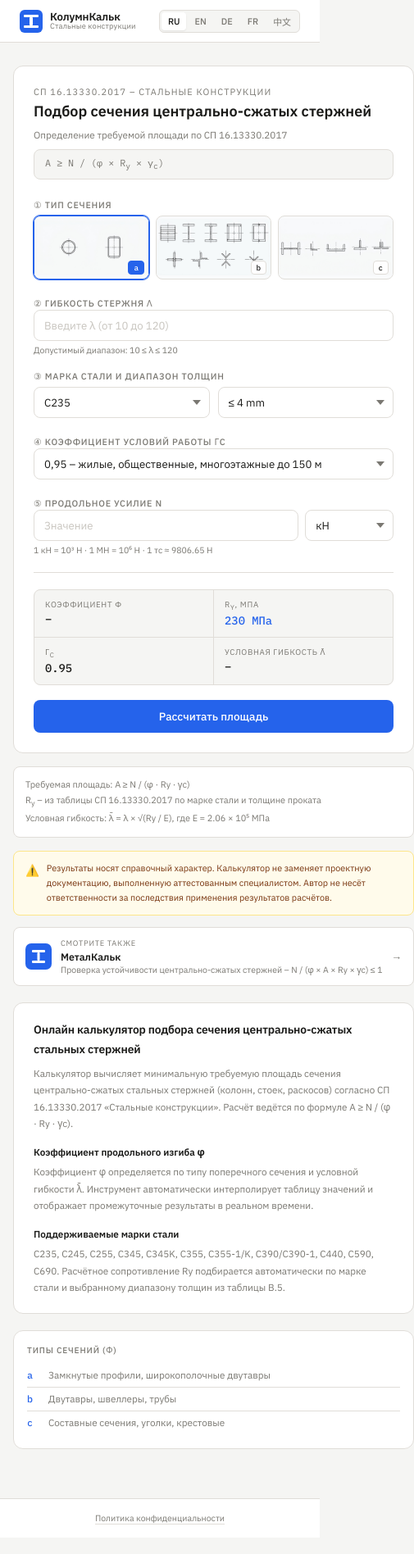
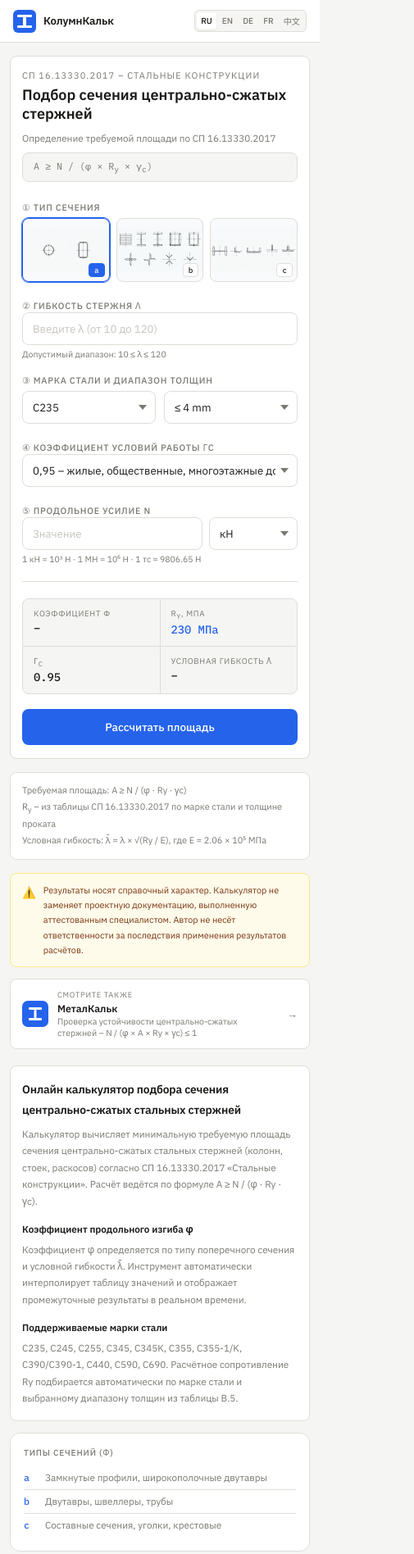
Before and after one commit to sherhn/columncalc, a plain HTML site: page index.html in a window 390 px wide. Shown: the top 1896 px of the page at 82% size, 505 px wide, since content can reach past the window. Drawn offline with Linux system fonts and the light colour scheme.

Commit message:
Improved mobile responsiveness.

```diff
--- a/index.html
+++ b/index.html
@@ -54,8 +54,8 @@
     /* ── Navbar ── */
     .navbar {
       background: var(--white); border-bottom: 1px solid var(--border);
-      padding: 0 24px; display: flex; align-items: center;
-      height: 52px; gap: 12px; position: sticky; top: 0; z-index: 50;
+      padding: 0 16px; display: flex; align-items: center;
+      height: 52px; gap: 8px; position: sticky; top: 0; z-index: 50;
     }
     .logo {
       display: flex; align-items: center; gap: 9px; text-decoration: none; color: var(--text);
@@ -66,15 +66,19 @@
     .logo-wordmark span:first-child { font-size: .88rem; font-weight: 600; color: var(--text); }
     .logo-wordmark span:last-child  { font-size: .62rem; color: var(--muted); font-weight: 400; letter-spacing: .02em; }
     .nav-spacer { flex: 1; }
-    .lang-sw { display: flex; gap: 2px; background: var(--bg); border: 1px solid var(--border); border-radius: 6px; padding: 2px; }
+    .lang-sw { display: flex; gap: 2px; background: var(--bg); border: 1px solid var(--border); border-radius: 6px; padding: 2px; flex-wrap: nowrap; }
     .lang-btn {
       border: none; background: none; cursor: pointer;
       font-family: var(--sans); font-size: .73rem; font-weight: 500;
-      padding: 3px 8px; border-radius: 4px; color: var(--muted);
-      transition: background .12s, color .12s;
+      padding: 3px 7px; border-radius: 4px; color: var(--muted);
+      transition: background .12s, color .12s; white-space: nowrap;
     }
     .lang-btn.active { background: var(--white); color: var(--text); box-shadow: 0 1px 2px rgba(0,0,0,.08); }
     .lang-btn:hover:not(.active) { color: var(--text); }
+    @media (max-width: 420px) {
+      .logo-wordmark span:last-child { display: none; }
+      .lang-btn { padding: 3px 5px; font-size: .68rem; }
+    }
 
     /* ── Page layout ── */
     .page {
@@ -84,7 +88,9 @@
       gap: 20px; align-items: start;
     }
     @media (max-width: 860px) { .page { grid-template-columns: 1fr; } }
+    @media (max-width: 480px) { .page { padding: 16px 12px 48px; gap: 14px; } }
     .card { background: var(--white); border: 1px solid var(--border); border-radius: var(--r-lg); padding: 24px; }
+    @media (max-width: 480px) { .card { padding: 16px 14px; border-radius: var(--r); } }
 
     /* ── Header ── */
     .hdr { margin-bottom: 24px; }
@@ -95,6 +101,7 @@
       font-family: var(--mono); font-size: .78rem; color: var(--muted);
       background: var(--bg); border: 1px solid var(--border);
       border-radius: var(--r); padding: 8px 13px;
+      overflow-x: auto; white-space: nowrap;
     }
 
     /* ── Field ── */
@@ -102,6 +109,7 @@
     .fl { font-size: .72rem; font-weight: 500; color: var(--muted); text-transform: uppercase; letter-spacing: .07em; margin-bottom: 6px; }
 
     .sec-cards { display: grid; grid-template-columns: repeat(3,1fr); gap: 8px; }
+    @media (max-width: 360px) { .sec-cards { gap: 6px; } }
     .sec-card {
       border: 1px solid var(--border); border-radius: var(--r);
       overflow: hidden; cursor: pointer; position: relative;
@@ -110,6 +118,7 @@
     .sec-card:hover { border-color: var(--border2); }
     .sec-card.active { border-color: var(--accent); outline: 1px solid var(--accent); }
     .sec-img { display: block; width: 100%; height: 76px; object-fit: contain; }
+    @media (max-width: 380px) { .sec-img { height: 60px; } }
     .sec-tag {
       position: absolute; bottom: 5px; right: 5px;
       font-family: var(--mono); font-size: .62rem; font-weight: 500;
@@ -123,6 +132,7 @@
       border-radius: var(--r); color: var(--text); font-family: var(--sans);
       font-size: .88rem; padding: 9px 12px; outline: none;
       transition: border-color .15s, box-shadow .15s; -moz-appearance: textfield;
+      min-height: 40px;
     }
     .inp::-webkit-inner-spin-button, .inp::-webkit-outer-spin-button { -webkit-appearance: none; }
     .inp::placeholder { color: var(--border2); }
@@ -135,7 +145,9 @@
     }
     .hint { font-size: .7rem; color: var(--muted); margin-top: 4px; }
     .r2 { display: grid; grid-template-columns: 1fr 1fr; gap: 10px; }
+    @media (max-width: 360px) { .r2 { grid-template-columns: 1fr; gap: 8px; } }
     .ru { display: grid; grid-template-columns: 1fr 108px; gap: 8px; }
+    @media (max-width: 360px) { .ru { grid-template-columns: 1fr 90px; gap: 6px; } }
     .divider { height: 1px; background: var(--border); margin: 20px 0; }
 
     /* ── Live grid ── */
@@ -155,6 +167,7 @@
       width: 100%; padding: 11px; background: var(--accent); color: #fff;
       font-family: var(--sans); font-weight: 500; font-size: .9rem;
       border: none; border-radius: var(--r); cursor: pointer; transition: background .15s;
+      min-height: 44px;
     }
     .btn:hover { background: #1d4ed8; }
     .btn:active { background: #1e40af; }
@@ -164,21 +177,26 @@
     #rc.show { display: block; animation: fu .22s ease; }
     @keyframes fu { from { opacity:0; transform:translateY(6px); } to { opacity:1; transform:translateY(0); } }
     .rt { display: grid; grid-template-columns: 1fr 1fr; }
+    @media (max-width: 400px) { .rt { grid-template-columns: 1fr; } }
     .rcell { padding: 16px 18px; background: var(--white); }
     .rcell:first-child { border-right: 1px solid var(--border); }
+    @media (max-width: 400px) { .rcell:first-child { border-right: none; border-bottom: 1px solid var(--border); } }
     .rcell-lbl { font-size: .65rem; text-transform: uppercase; letter-spacing: .07em; color: var(--muted); margin-bottom: 5px; }
-    .rnum { font-family: var(--mono); font-size: 1.7rem; font-weight: 600; line-height: 1; }
+    .rnum { font-family: var(--mono); font-size: 1.7rem; font-weight: 600; line-height: 1; word-break: break-all; }
     .rnum.ok { color: var(--success); }
+    @media (max-width: 480px) { .rnum { font-size: 1.4rem; } }
     .rbar { padding: 7px 18px; font-size: .75rem; border-top: 1px solid var(--border); }
     .rbar.ok { background: var(--success-bg); color: var(--success); }
     .rform { padding: 13px 18px; border-top: 1px solid var(--border); background: var(--bg); }
     .rform-lbl { font-size: .65rem; text-transform: uppercase; letter-spacing: .07em; color: var(--muted); margin-bottom: 6px; }
-    .rform-txt { font-family: var(--mono); font-size: .78rem; color: var(--text); line-height: 1.8; }
+    .rform-txt { font-family: var(--mono); font-size: .78rem; color: var(--text); line-height: 1.8; word-break: break-word; overflow-wrap: break-word; }
+    @media (max-width: 480px) { .rform-txt { font-size: .72rem; } }
 
     .note {
       margin-top: 16px; padding: 12px 14px;
       background: var(--white); border: 1px solid var(--border);
       border-radius: var(--r); font-size: .73rem; color: var(--muted); line-height: 1.8;
+      overflow-wrap: break-word; word-break: break-word;
     }
 
     .sb { display: flex; flex-direction: column; gap: 14px; }
@@ -206,6 +224,7 @@
       background: var(--white); border: 1px solid var(--border); border-radius: var(--r-lg);
       color: var(--muted); font-size: .78rem; line-height: 1.75;
     }
+    @media (max-width: 480px) { .seo-block { padding: 16px 14px; border-radius: var(--r); } }
     .seo-block h2 { font-size: .92rem; font-weight: 600; color: var(--text); margin-bottom: 8px; letter-spacing: -.01em; }
     .seo-block h3 { font-size: .78rem; font-weight: 600; color: var(--text); margin: 14px 0 4px; }
     .seo-block p { margin-bottom: 0; }
@@ -239,6 +258,7 @@
     .partner-card-label { font-size: .62rem; text-transform: uppercase; letter-spacing: .08em; color: var(--muted); margin-bottom: 2px; }
     .partner-card-name { font-size: .82rem; font-weight: 600; color: var(--text); }
     .partner-card-desc { font-size: .7rem; color: var(--muted); margin-top: 1px; white-space: nowrap; overflow: hidden; text-overflow: ellipsis; }
+    @media (max-width: 480px) { .partner-card-desc { white-space: normal; } }
     .partner-card-arrow { color: var(--muted); font-size: .85rem; flex-shrink: 0; }
   </style>
 </head>
@@ -457,7 +477,7 @@
 </div>
 </main>
 
-<footer style="padding: 16px; display: flex; justify-content: center; border-top: 1px solid var(--border); background: var(--white);">
+<footer style="padding: 16px 12px; display: flex; justify-content: center; border-top: 1px solid var(--border); background: var(--white);">
   <a href="privacy.html" style="font-size:.7rem;color:var(--muted);text-decoration:none;border-bottom:1px solid var(--border);">Политика конфиденциальности</a>
 </footer>
 
```
